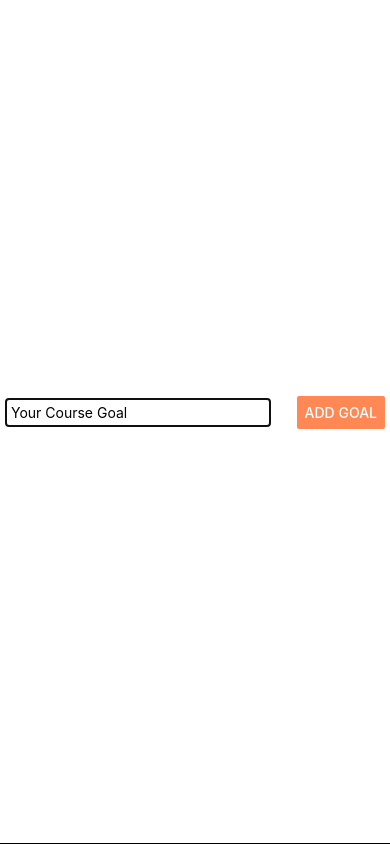
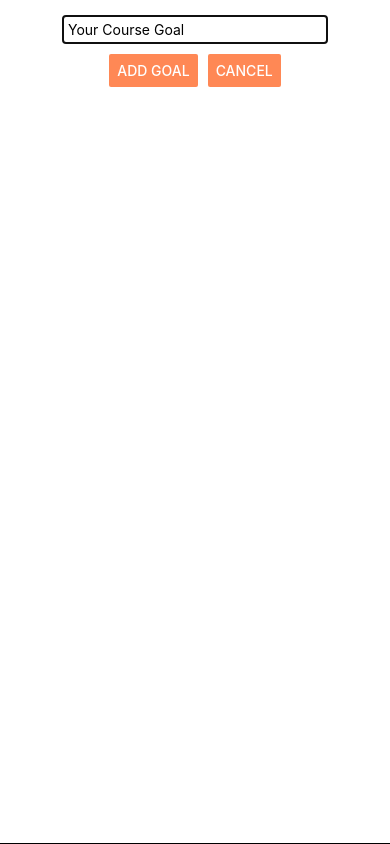
Before and after one commit to KennedyMungai/HelloReactNative, a React Native app: screen / in a window 390 px wide. Both pictures are taken after a click on the button "ADD A NEW GOAL". Built offline with nearby package versions, Linux system fonts and the light colour scheme.

Commit message:
Made some styling updates for the GoalInput component

```diff
--- a/components/GoalInput.js
+++ b/components/GoalInput.js
@@ -22,11 +22,18 @@ const GoalInput = ({ onAddGoal, isVisible }) => {
 					onChangeText={goalInputHandler}
 					value={enteredGoalText}
 				/>
-				<Button
-					title='Add Goal'
-					color={'#ff8855'}
-					onPress={addGoalHandler}
-				/>
+				<View style={{ flexDirection: 'row', gap: 10 }}>
+					<Button
+						title='Add Goal'
+						color={'#ff8855'}
+						onPress={addGoalHandler}
+					/>
+					<Button
+						title='Cancel'
+						color={'#ff8855'}
+						onPress={addGoalHandler}
+					/>
+				</View>
 			</View>
 		</Modal>
 	)
@@ -36,8 +43,8 @@ export default GoalInput
 
 const styles = StyleSheet.create({
 	inputContainer: {
-		flexDirection: 'row',
-		justifyContent: 'space-between',
+		flexDirection: 'column',
+		justifyContent: 'justify-center',
 		padding: 5,
 		alignItems: 'center',
 		paddingBottom: 24,
@@ -48,6 +55,7 @@ const styles = StyleSheet.create({
 		borderWidth: 1,
 		borderColor: '#ccc',
 		width: '70%',
-		padding: 5
+		padding: 5,
+		margin: 10
 	}
 })
```
